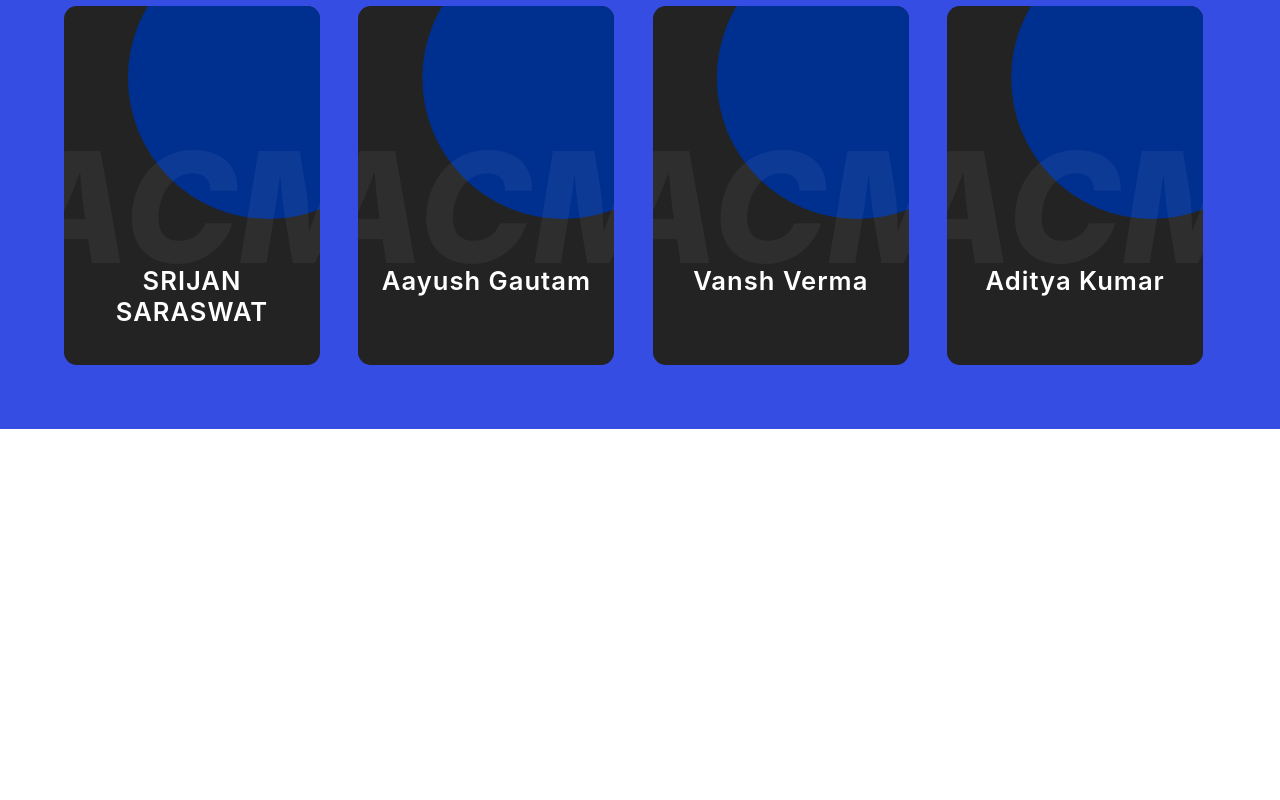
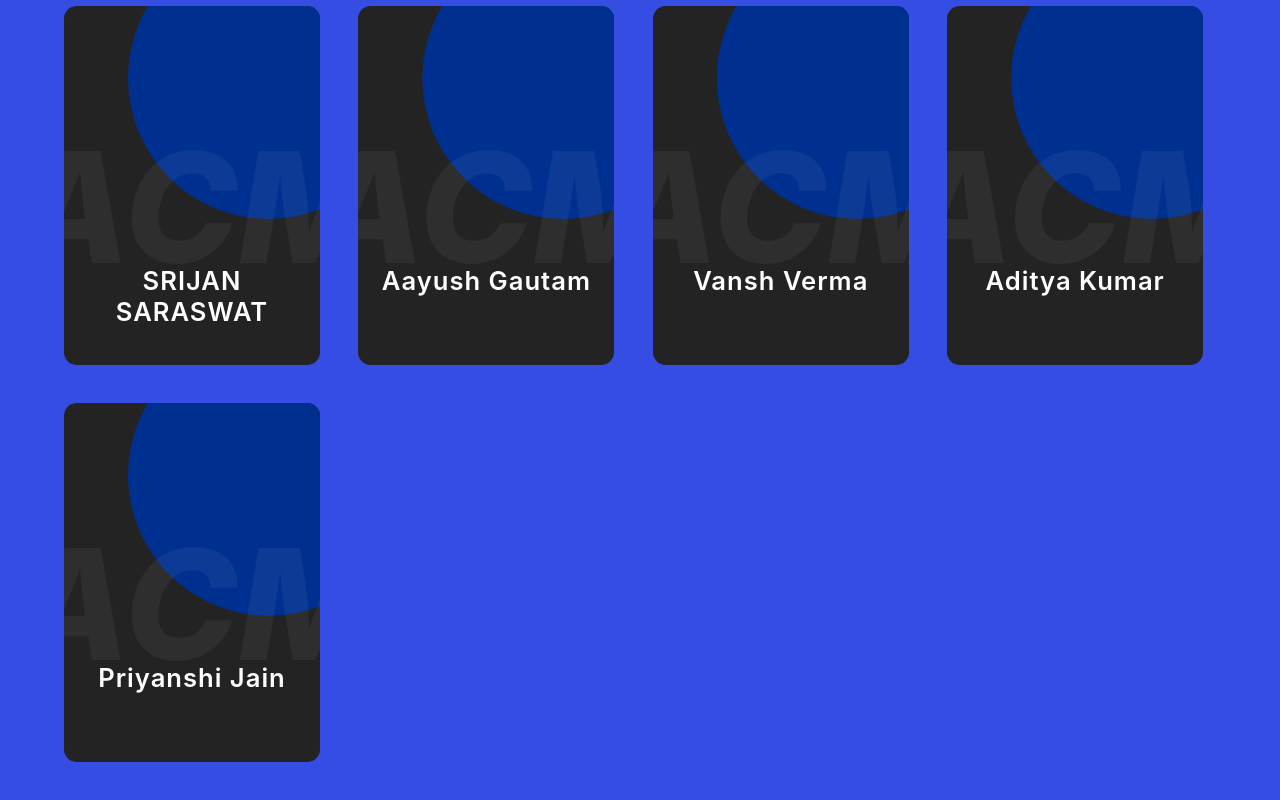
Before and after one commit to ACM-JUIT/ACM-Members, a React (Create React App) app: page / in a window 1280 px wide. Shown: the part 1548-2348 px from the top of the page. Before the commit the page ends 1977 px from the top, so only its background shows below. Built offline with nearby package versions, Linux system fonts and the light colour scheme.

Commit message:
personal details

```diff
--- a/src/data.js
+++ b/src/data.js
@@ -111,4 +111,11 @@ export const membersData = [
     github: "https://github.com/Adityak215",
     linkedin: "https://www.linkedin.com/in/aditya-kumar-b3185024a/",
   },
+  {
+    name: "Priyanshi Jain",
+    quote: "Member of ACM-JUIT",
+    insta: "https://www.instagram.com/jain_priyanshii/",
+    github: "https://github.com/priyanshij0504",
+    linkedin: "https://www.linkedin.com/in/priyanshi-jain-97269a213/",
+  },
 ];
```
